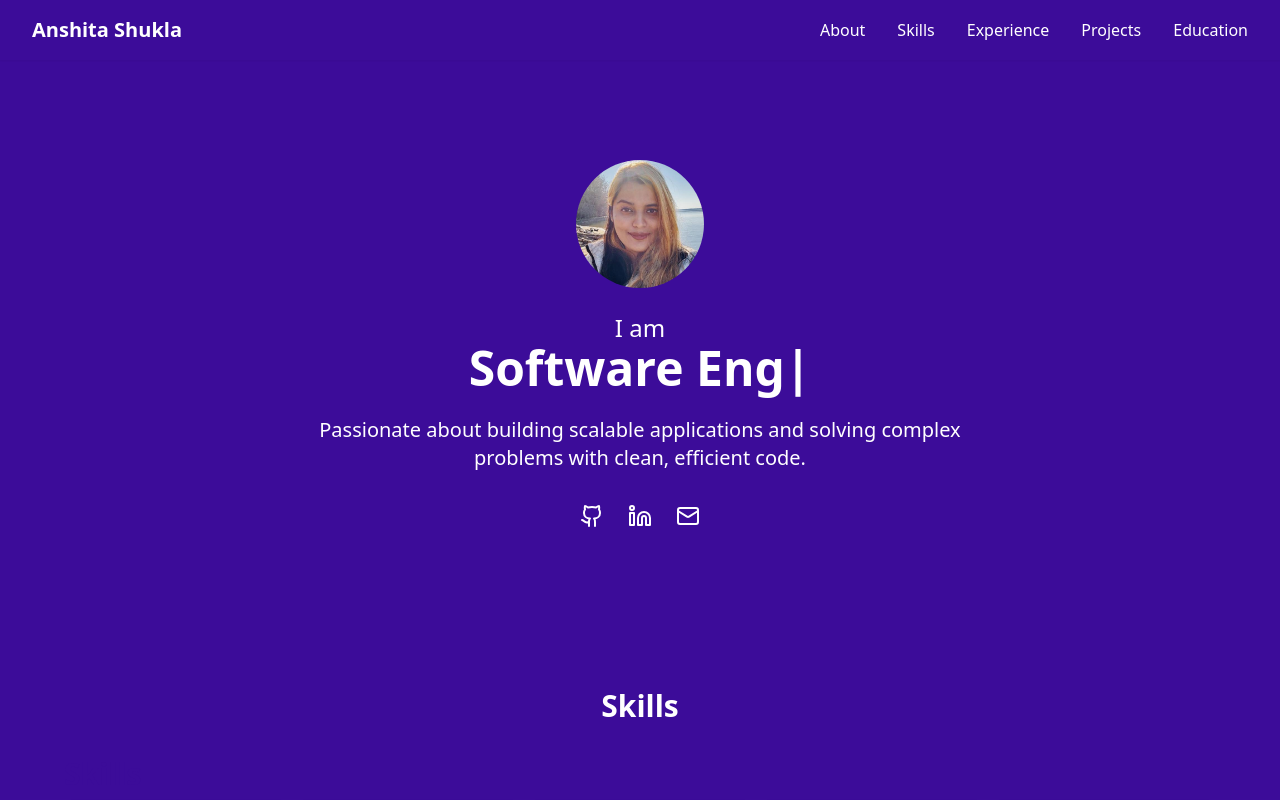
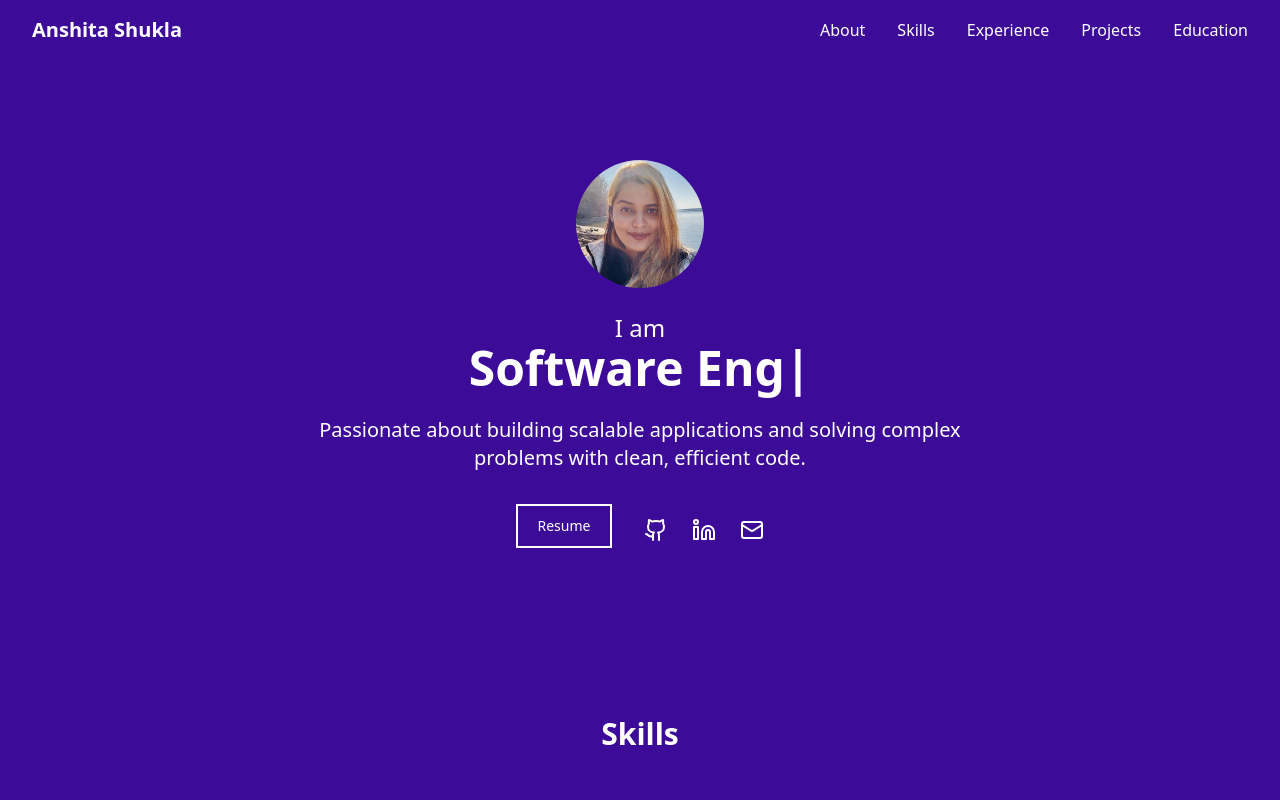
Before and after one commit to anshitashukla/anshitashukla, a React (Vite) app: page / in a window 1280 px wide. Shown: the top 800 px of the page. Built offline with nearby package versions, Linux system fonts and the light colour scheme.

Commit message:
resume added

```diff
--- a/src/App.tsx
+++ b/src/App.tsx
@@ -1,193 +1,9 @@
-// import { useEffect, useState } from "react";
-// import { Menu, Github, Mail, Linkedin, X } from "lucide-react";
-// import ExperienceSection from "./components/ExperienceCard";
-// import EducationSection from "./components/Education";
-// import { education } from "./constants/Education";
-// import anshitaImage from "../src/assets/images/anshitashukla.jpeg";
-// import ProjectsSection from "./components/Projects";
-// import { projects } from "./constants/Projects";
-// import Preloader from "./components/preloader";
-// import "./index.css";
-// import { ReactTyped } from "react-typed";
-// import SkillsPage from "./components/Skills";
-
-// const App = () => {
-//   const [isMobileMenuOpen, setIsMobileMenuOpen] = useState(false);
-//   const [visible, setVisible] = useState<boolean>(true);
-//   const [currentText, setCurrentText] = useState("");
-
-//   // Hide preloader after a fixed 3-second delay
-//   useEffect(() => {
-//     const timer = setTimeout(() => {
-//       setVisible(false);
-//     }, 1500);
-
-//     return () => clearTimeout(timer);
-//   }, []);
-
-//   return (
-//     <>
-//       {visible ? (
-//         <Preloader />
-//       ) : (
-//         <div className="min-h-screen from-blue-200 to-purple-300">
-//           <header className="bg-primary text-white shadow-sm relative">
-//             <div className="max-w-7xl mx-auto px-4 sm:px-6 lg:px-8">
-//               <div className="flex justify-between items-center py-4">
-//                 <h1 className="text-xl font-bold">Anshita Shukla</h1>
-//                 <nav className="hidden md:flex space-x-8">
-//                   <a href="#about" className=" hover:">
-//                     About
-//                   </a>
-//                   <a href="#skills" className=" hover:">
-//                     Skills
-//                   </a>
-//                   <a href="#experience" className=" hover:">
-//                     Experience
-//                   </a>
-//                   <a href="#projects" className=" hover:">
-//                     Projects
-//                   </a>
-//                   <a href="#education" className=" hover:">
-//                     Education
-//                   </a>
-//                 </nav>
-//                 <button
-//                   className="md:hidden"
-//                   onClick={() => setIsMobileMenuOpen(!isMobileMenuOpen)}
-//                   aria-label="Toggle menu"
-//                 >
-//                   {isMobileMenuOpen ? (
-//                     <X className="h-6 w-6 " />
-//                   ) : (
-//                     <Menu className="h-6 w-6 " />
-//                   )}
-//                 </button>
-//               </div>
-//               {isMobileMenuOpen && (
-//                 <nav className="md:hidden bg-white/90 text-gray-900 shadow-lg absolute top-full left-0 w-full flex flex-col space-y-4 py-4 z-20 px-4">
-//                   <a href="#about" className="hover:">
-//                     About
-//                   </a>
-//                   <a href="#skills" className=" hover:">
-//                     Skills
-//                   </a>
-//                   <a href="#experience" className=" hover:">
-//                     Experience
-//                   </a>
-//                   <a href="#education" className=" hover:">
-//                     Education
-//                   </a>
-//                 </nav>
-//               )}
-//             </div>
-//           </header>
-
-//           <section
-//             id="red"
-//             className="relative bg-primary text-center py-24 overflow-hidden"
-//           >
-//             {/* <HeroBackground /> */}
-//             <div className="max-w-7xl mx-auto px-4 sm:px-6 lg:px-8 relative z-10">
-//               <img
-//                 src={anshitaImage}
-//                 alt="Anshita Shukla"
-//                 className="rounded-full w-32 h-32 mx-auto mb-6"
-//               />
-//               <p className="sm:text-2xl text-white">I am </p>
-//               <ReactTyped
-//                 strings={[
-//                   "Fullstack Developer",
-//                   "Software Engineer",
-//                   "Web Developer",
-//                   "Mobile App Developer",
-//                 ]}
-//                 className="text-3xl text-white font-bold  sm:text-5xl"
-//                 typeSpeed={60}
-//                 backSpeed={30}
-//                 loop={true}
-//               />
-//               <p className="mt-6 text-xl max-w-2xl mx-auto text-white">
-//                 Passionate about building scalable applications and solving
-//                 complex problems with clean, efficient code.
-//               </p>
-//               <div className="mt-8 flex justify-center space-x-6">
-//                 <a
-//                   href="https://github.com/anshitashukla"
-//                   className="text-white hover:"
-//                 >
-//                   <Github className="h-6 w-6" />
-//                 </a>
-//                 <a
-//                   href="https://linkedin.com/in/anshita-shukla"
-//                   className="text-white hover:"
-//                 >
-//                   <Linkedin className="h-6 w-6" />
-//                 </a>
-//                 <a
-//                   href="mailto:anshitashukla0102@gmail.com"
-//                   className="text-white hover:"
-//                 >
-//                   <Mail className="h-6 w-6" />
-//                 </a>
-//               </div>
-//             </div>
-//           </section>
-
-//           {/* Skills */}
-//           <SkillsPage />
-
-//           {/* Experience */}
-//           <ExperienceSection />
-//           {/* <Timeline items={timelineItems} /> */}
-
-//           {/* Projects */}
-//           <ProjectsSection projects={projects} />
-
-//           {/* Education */}
-//           <EducationSection education={education} />
-
-//           <footer className="bg-gray-900 text-white py-2 text-center">
-//             <div className="mt-8 flex justify-center space-x-6">
-//               <a
-//                 href="https://github.com/anshitashukla"
-//                 className="text-gray-500 hover:"
-//               >
-//                 <Github className="h-6 w-6" />
-//               </a>
-//               <a
-//                 href="https://linkedin.com/in/anshita-shukla"
-//                 className="text-gray-500 hover:"
-//               >
-//                 <Linkedin className="h-6 w-6" />
-//               </a>
-//               <a
-//                 href="mailto:anshitashukla0102@gmail.com"
-//                 className="text-gray-500 hover:"
-//               >
-//                 <Mail className="h-6 w-6" />
-//               </a>
-//             </div>
-//             <div className="max-w-7xl mx-auto px-4 sm:px-6 lg:px-8">
-//               <p>© 2025 Anshita Shukla. All rights reserved.</p>
-//             </div>
-//           </footer>
-//         </div>
-//       )}
-//     </>
-//   );
-// };
-
-// export default App;
-
 import { useEffect, useState } from "react";
 import { Menu, Github, Mail, Linkedin, X } from "lucide-react";
 import ExperienceSection from "./components/ExperienceCard";
 import EducationSection from "./components/Education";
-import { education } from "./constants/Education";
 import anshitaImage from "../src/assets/images/anshitashukla.jpeg";
 import ProjectsSection from "./components/Projects";
-import { projects } from "./constants/Projects";
 import Preloader from "./components/preloader";
 import "./index.css";
 import { ReactTyped } from "react-typed";
@@ -196,7 +12,6 @@ import SkillsPage from "./components/Skills";
 const App = () => {
   const [isMobileMenuOpen, setIsMobileMenuOpen] = useState(false);
   const [visible, setVisible] = useState<boolean>(true);
-  const [currentText, setCurrentText] = useState("");
 
   // Hide preloader after a fixed 3-second delay
   useEffect(() => {
@@ -297,21 +112,43 @@ const App = () => {
                 complex problems with clean, efficient code.
               </p>
               <div className="mt-8 flex justify-center space-x-6">
+                {/* <button
+                  type="button"
+                  className="relative py-2.5 px-5 me-2 mb-2 text-sm font-medium text-white border-2 border-white hover:text-purple-900 focus:outline-none focus:ring-2 focus:ring-white overflow-hidden group self-center"
+                >
+                  <span className="absolute inset-0 w-0 bg-white transition-all duration-300 ease-in-out group-hover:w-full"></span>
+                  <span className="relative z-10">Resume</span>
+                </button> */}
+                <a
+                  href="https://drive.google.com/file/d/1ssclFxwHlX724jugj0cFDP6dUwmj5WI7/view?usp=sharing"
+                  target="_blank"
+                  rel="noopener noreferrer"
+                  className="inline-block"
+                >
+                  <button
+                    type="button"
+                    className="relative py-2.5 px-5 me-2 mb-2 text-sm font-medium text-white border-2 border-white hover:text-purple-900 focus:outline-none focus:ring-2 focus:ring-white overflow-hidden group self-center"
+                  >
+                    <span className="absolute inset-0 w-0 bg-white transition-all duration-300 ease-in-out group-hover:w-full"></span>
+                    <span className="relative z-10">Resume</span>
+                  </button>
+                </a>
+
                 <a
                   href="https://github.com/anshitashukla"
-                  className="text-white hover:text-gray-300"
+                  className="text-white hover:text-gray-300 self-center"
                 >
                   <Github className="h-6 w-6" />
                 </a>
                 <a
                   href="https://linkedin.com/in/anshita-shukla"
-                  className="text-white hover:text-gray-300"
+                  className="text-white hover:text-gray-300 self-center"
                 >
                   <Linkedin className="h-6 w-6" />
                 </a>
                 <a
                   href="mailto:anshitashukla0102@gmail.com"
-                  className="text-white hover:text-gray-300"
+                  className="text-white hover:text-gray-300 self-center"
                 >
                   <Mail className="h-6 w-6" />
                 </a>
```
